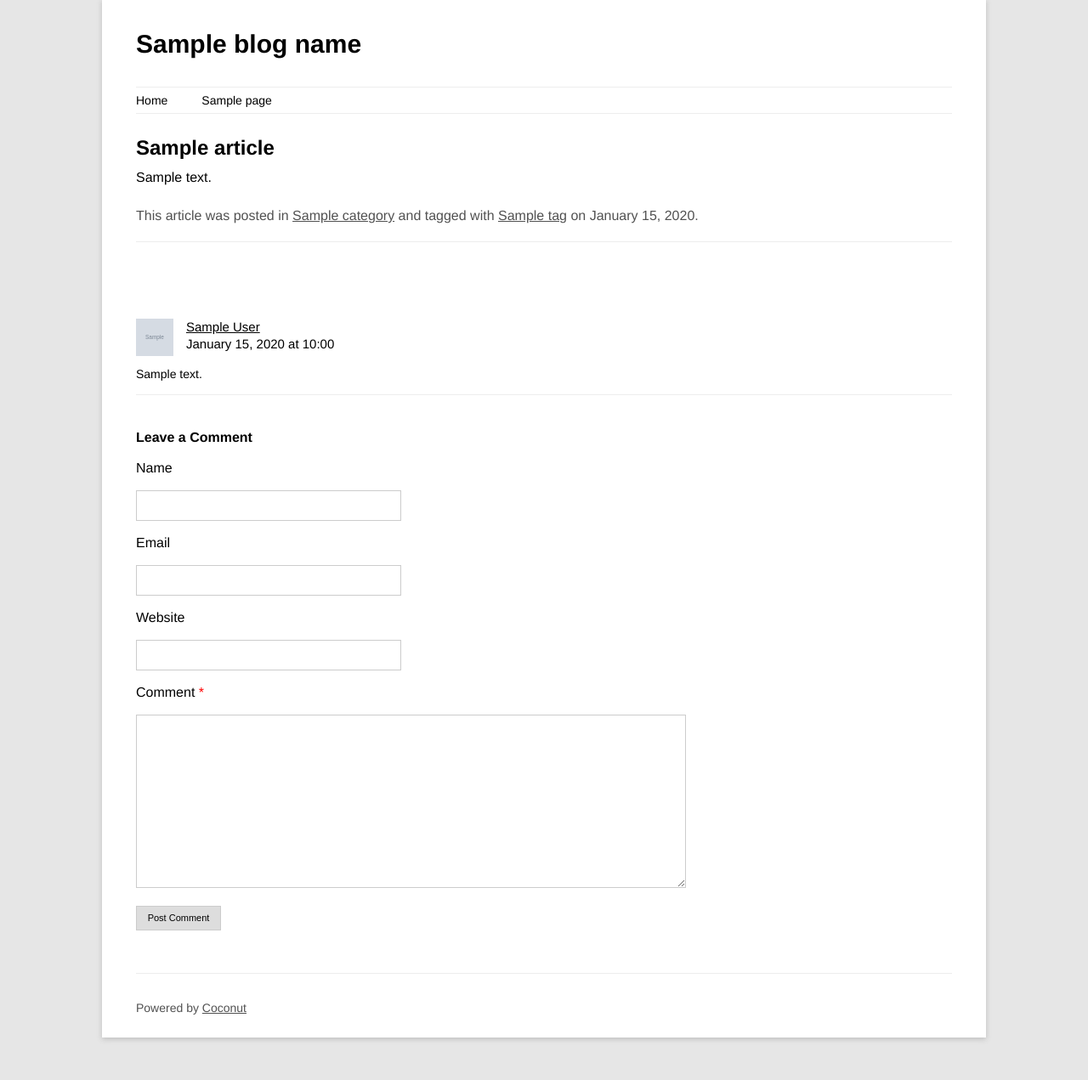
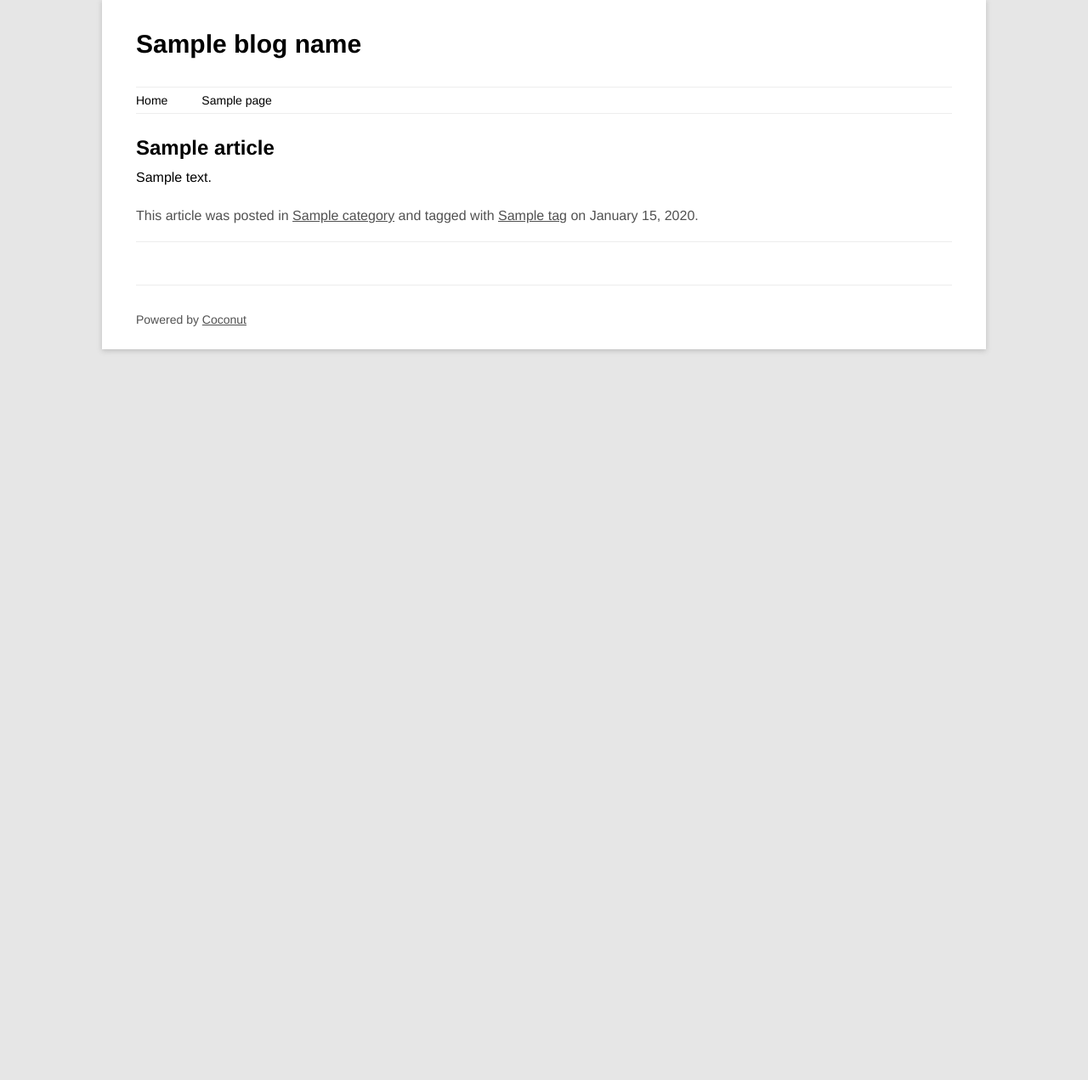
Before and after one commit to icedream91/Coconut, a Django app: template blog/templates/blog/article.html in a window 1280 px wide. Shown: the part 41-1312 px from the top of the page at 85% size. After the commit the page ends 456 px from the top, so only its background shows below. Run offline with Django 3.2, Linux system fonts and the light colour scheme; the template is opened without the code that fills it: most values are stand-ins (such as "Sample title", 1, 10 or a date in 2020); grey boxes marked "Sample" are stand-in pictures; form fields are guessed from the names that the template uses.

Commit message:
Update article.html

```diff
--- a/blog/templates/blog/article.html
+++ b/blog/templates/blog/article.html
@@ -28,33 +28,9 @@
 {% include "blog/article_footer.html" %}
 </article>
 
+{% include 'blog/disqus.html' %}
 
-<div class="comment_area">
-{% include "blog/comments.html" %}
 
-<div class="new_comment">
-<P class="leave_comment">Leave a Comment</p>
-<form action="{% url 'article' article.pk %}" method="post">{% csrf_token %}
-
-<p>Name</p>
-{{comment_form.author}}
-
-<p>Email</p>
-{{comment_form.author_email}}
-
-<p>Website</p>
-{{comment_form.author_url}}
-
-<p>Comment <span style="color:red;">*</span> {% if comment_form.content.errors %}
-    <span class="comment_error">Please enter a comment.</span>
-{% endif %}</p>
-{{comment_form.content}}
-<p></p>
-<input class="comment_submit" type="submit" value="Post Comment">
-
-</form>
-</div><!--new_comment-->
-</div><!--comment_area-->
 </div><!--primary_content-->
 
 {% endblock %}
```
